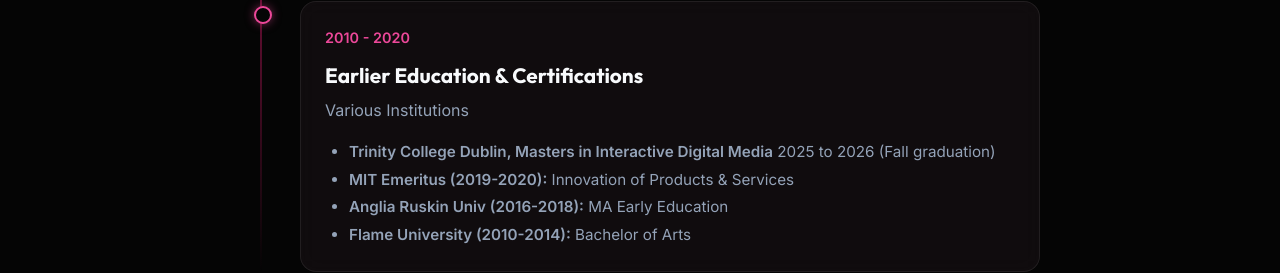
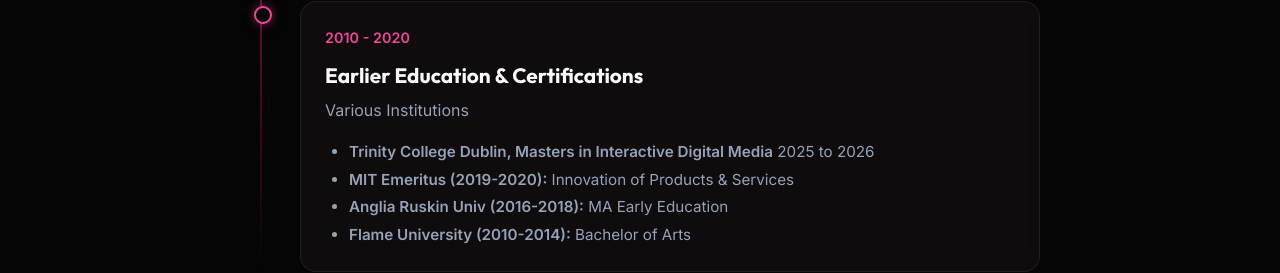
Before and after one commit to Amnaseth20/amna-portfolio, a plain HTML site: page index.html in a window 1280 px wide. Shown: the part 3770-4043 px from the top of the page. Drawn offline with Linux system fonts and the light colour scheme.

Commit message:
Update education entry in index.html
Removed 'Fall graduation' from the education entry.

```diff
--- a/index.html
+++ b/index.html
@@ -1041,7 +1041,7 @@
                             <h4>Various Institutions</h4>
                             <ul
                                 style="color: var(--text-muted); font-size: 0.95rem; margin-top: 0.5rem; margin-left: 1.5rem; line-height: 1.6;">
-                                <li style="margin-bottom: 0.2rem"><strong> Trinity College Dublin, Masters in Interactive Digital Media</strong> 2025 to 2026 (Fall graduation)</li>
+                                <li style="margin-bottom: 0.2rem"><strong> Trinity College Dublin, Masters in Interactive Digital Media</strong> 2025 to 2026 </li>
                                  <li style="margin-bottom: 0.2rem"><strong>MIT Emeritus (2019-2020):</strong> Innovation
                                     of Products & Services</li>
                                 <li style="margin-bottom: 0.2rem"><strong>Anglia Ruskin Univ (2016-2018):</strong> MA
```
